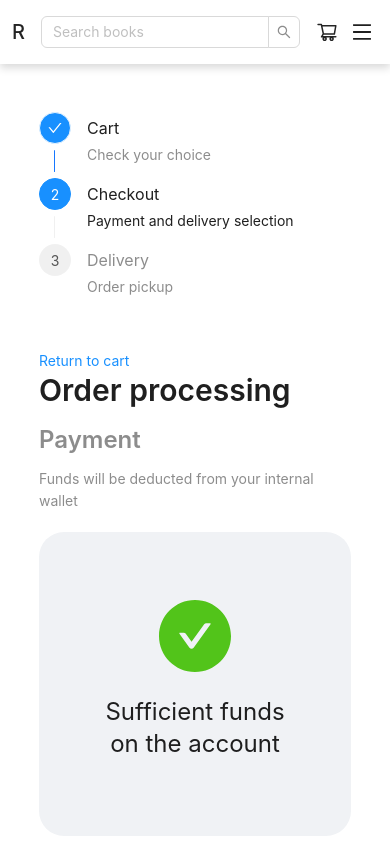
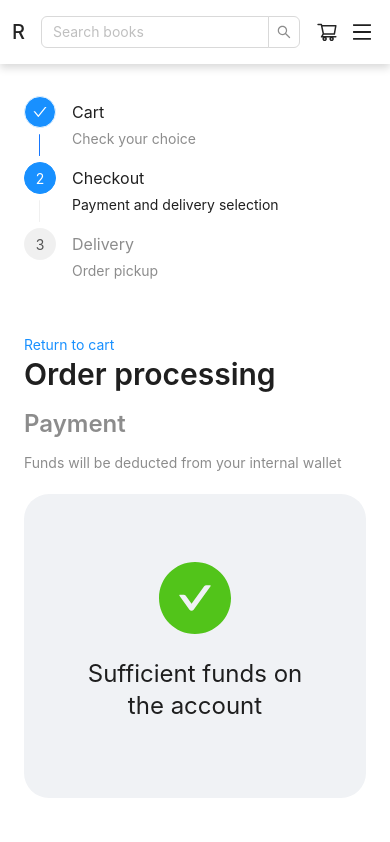
Before and after one commit to Liknox/rentread, a React (Vite) app: page /order/checkout in a window 390 px wide. Shown: the top 842 px of the page. Built offline with nearby package versions, Linux system fonts and the light colour scheme.

Commit message:
style: fix layout paddings

```diff
--- a/src/pages/order/checkout/index.tsx
+++ b/src/pages/order/checkout/index.tsx
@@ -37,7 +37,7 @@ function Checkout() {
    const { t } = useTranslation()
    useTitle(t(TRANSLATIONS.pageTitle.checkout))
    return (
-      <Layout.Content>
+      <Layout.Content className="p-6 md:p-[40px_10%] mb-20 md:mb-0" aria-label="checkout">
          <Cart.Steps.View current={1} className="mb-10" />
          <Layout className="flex !flex-col md:!flex-row">
             <Content />
--- a/src/pages/order/result/index.tsx
+++ b/src/pages/order/result/index.tsx
@@ -17,7 +17,7 @@ const ResultPage = () => {
    useTitle(t(TRANSLATIONS.pageTitle.result))
 
    return (
-      <Layout.Content>
+      <Layout.Content className="p-6 md:p-[40px_10%] mb-20 md:mb-0" aria-label="result">
          <Cart.Steps.View current={2} className="mb-10" />
          <Layout>
             <Result
```
